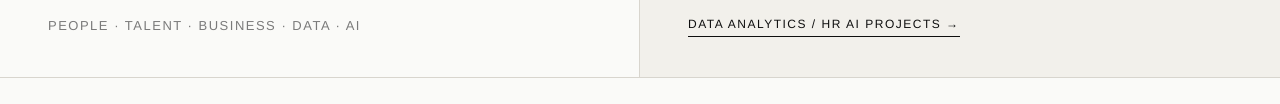
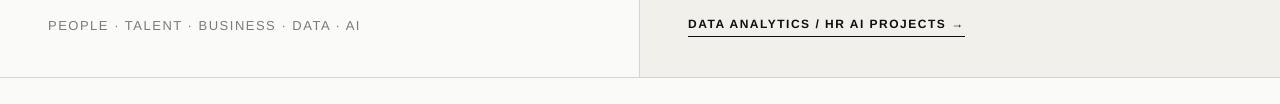
Before and after one commit to MC2026-Data/MC2026-Data.github.io, a plain HTML site: page index.html in a window 1280 px wide. Shown: the part 409-513 px from the top of the page. Drawn offline with Linux system fonts and the light colour scheme.

Commit message:
Update index.html

```diff
--- a/index.html
+++ b/index.html
@@ -115,7 +115,7 @@ footer{display:flex;justify-content:space-between;padding:1.5rem 3rem;font-size:
   </div>
   <div class="hero-right">
     <p class="hero-statement">On a mission to elevate People processes through the strategic convergence of Talent, Data and AI, shaping a better future yet to be imagined.</p>
-    <a class="hero-cta" href="#projects">Data Analytics / HR AI Projects &rarr;</a>
+    <a class="hero-cta" href="#projects" style="font-weight:700;color:#0f0f0f;align-self:flex-start">Data Analytics / HR AI Projects &rarr;</a>
   </div>
 </section>
 
```
